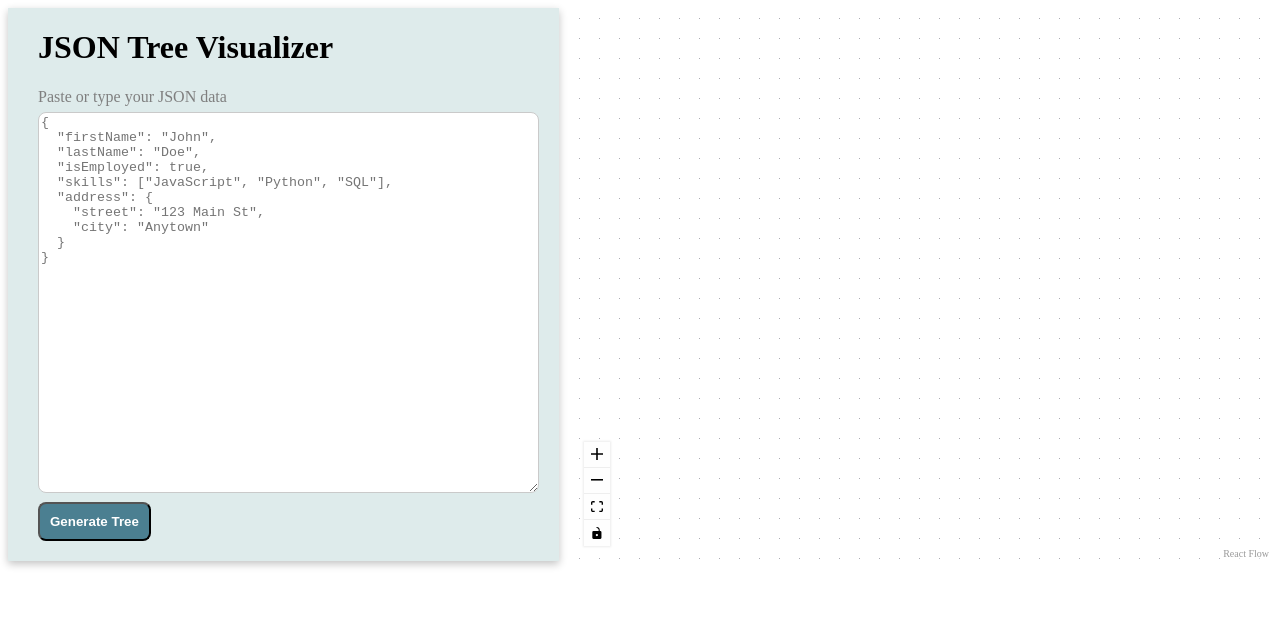
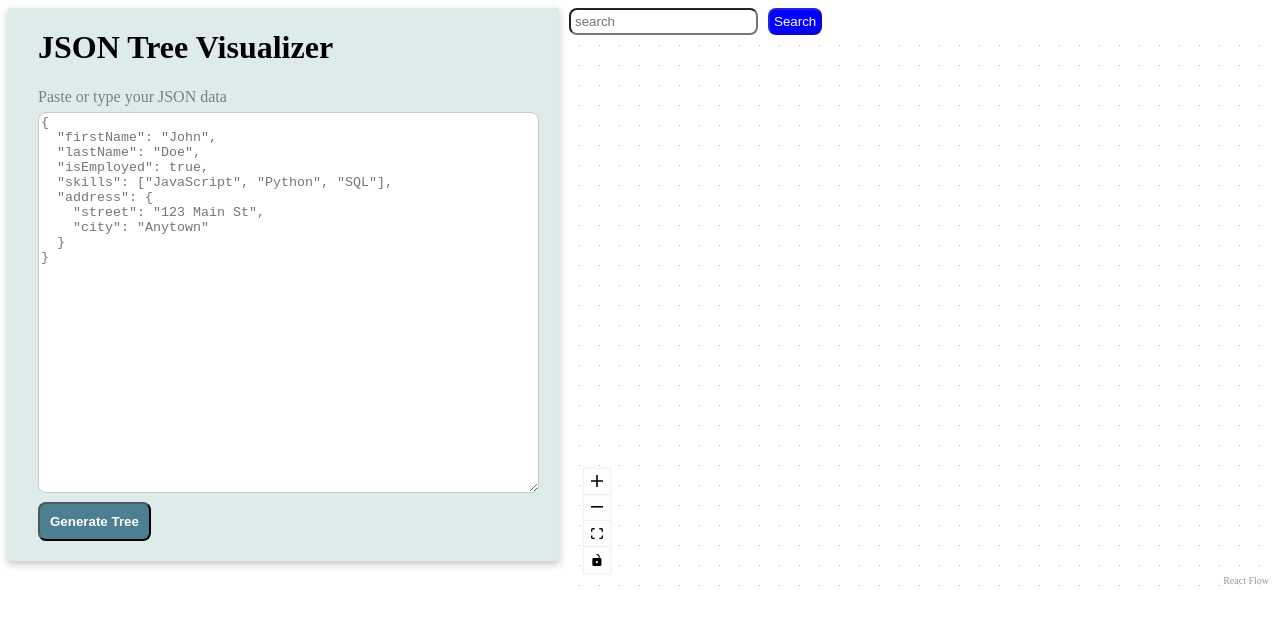
Before and after one commit to faizanfzk/JSON-Tree-Visualizer, a React (Vite) app in the folder Json-visualizer/: page / in a window 1280 px wide. Shown: the top 622 px of the page. Built offline with nearby package versions, Linux system fonts and the light colour scheme.

Commit message:
feat : adds search functionality

```diff
--- a/Json-visualizer/src/App.css
+++ b/Json-visualizer/src/App.css
@@ -43,3 +43,15 @@
   border-radius: 8px;
 
 }
+
+.search-btn{
+  padding: 4px;
+  background-color: blue;
+  border-radius: 8px;
+  color: white;
+  margin-left: 10px;
+}
+.searchbar{
+  padding: 4px;
+  border-radius: 8px;
+}
--- a/Json-visualizer/src/App.tsx
+++ b/Json-visualizer/src/App.tsx
@@ -12,6 +12,7 @@ function App() {
   const [jsonText, setJsonText] = useState('');
   const [nodes, setNodes] = useState([]);
   const [edges, setEdges] = useState([]);
+  const [search,setSearch] = useState('')
 
   const handleChange = (e: any) => {
     const value = e.target.value;
@@ -20,10 +21,11 @@ function App() {
 
   }
 
+
   const validateJson = () => {
     try {
-      const parsed = JSON.parse(jsonText)
-      const { nodes, edges } = nodeTree('root', parsed)
+      const parsed = JSON.parse(jsonText);
+      const { nodes, edges } = nodeTree('root', parsed, 0, 50, null, { nodes: [], edges: [] }, search)
       setIsValidJson(true)
       setNodes(nodes)
       setEdges(edges)
@@ -32,11 +34,17 @@ function App() {
     }
   }
 
+  const handleSearch = (e:any)=>{
+    const value = e.target.value;
+    setSearch(value)
+  }
+
   return (
     <div className='container'>
       <div className='sub-wrapper'>
         <div className='json-input-wrapper'>
           <h1>JSON Tree Visualizer</h1>
+
           {
             (!isValidJson) && <p style={{ color: 'red', fontWeight: 500 }}>Invalid JSON</p>
           }
@@ -57,6 +65,14 @@ function App() {
 
         </div>
         <div className='node-tree-wrapper'>
+          <input type='search'
+          value={search}
+          className='searchbar'
+          onChange={handleSearch}
+          placeholder='search'/>
+          <button className='search-btn' disabled={!search} onClick={validateJson}>
+            Search
+          </button>
           <NodeTreeComponent nodes={nodes}
             edges={edges}
           />
--- a/Json-visualizer/src/common-service/CommonService.tsx
+++ b/Json-visualizer/src/common-service/CommonService.tsx
@@ -4,8 +4,12 @@ export const nodeTree = (
     depth = 0,
     x = 50,
     parentId: string | null = null,
-    list: any = { nodes: [], edges: [] }
+    list: any = { nodes: [], edges: [] },
+    searchedNode: string = ''
 ) => {
+    console.log(key);
+
+
     const id = Math.random().toString();
     let type: string;
     let color = '#ccc';
@@ -20,6 +24,9 @@ export const nodeTree = (
         type = 'primitive';
         color = 'orange';
     }
+    if (searchedNode && key.toLowerCase().includes(searchedNode.toLowerCase())) {
+        color = 'pink';
+    }
 
     const label = type === 'primitive' ? `${key}: ${value}` : key;
 
@@ -27,7 +34,7 @@ export const nodeTree = (
         id,
         data: { label },
         position: {
-            x: x*2,
+            x: x * 2,
             y: depth * 200,
         },
         style: {
@@ -54,7 +61,7 @@ export const nodeTree = (
 
         entries.forEach(([childKey, childVal], index) => {
             const offset = (index - (entries.length - 1) / 2) * 180;
-            nodeTree(childKey, childVal, depth + 1, x + offset, id, list);
+            nodeTree(childKey, childVal, depth + 1, x + offset, id, list, searchedNode);
         });
     }
 
```
